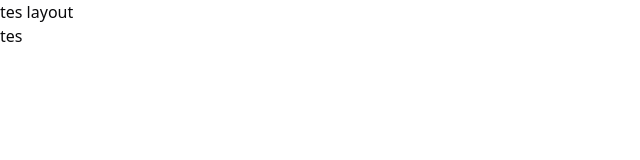
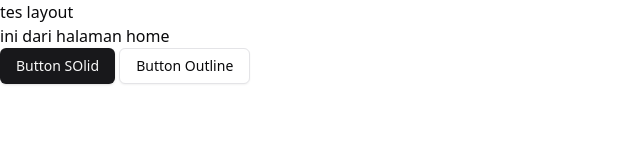
Before and after one commit to expdigitalsolution/landing-page, an Astro site: page / in a window 1280 px wide. Shown: the whole page, without its empty margins (0-640 px from the left). Built offline with nearby package versions, Linux system fonts and the light colour scheme; Astro itself is replaced by a stand-in of ours.

Commit message:
[feature] add sample button component

```diff
--- a/package.json
+++ b/package.json
@@ -14,6 +14,7 @@
     "@astrojs/react": "^3.6.2",
     "@astrojs/tailwind": "^5.1.0",
     "@radix-ui/react-icons": "^1.3.0",
+    "@radix-ui/react-slot": "^1.1.0",
     "@types/react": "^18.3.4",
     "@types/react-dom": "^18.3.0",
     "astro": "^4.14.5",
--- /dev/null
+++ b/src/components/ui/button.tsx
@@ -0,0 +1,57 @@
+import * as React from "react"
+import { Slot } from "@radix-ui/react-slot"
+import { cva, type VariantProps } from "class-variance-authority"
+
+import { cn } from "@/lib/utils"
+
+const buttonVariants = cva(
+  "inline-flex items-center justify-center whitespace-nowrap rounded-md text-sm font-medium transition-colors focus-visible:outline-none focus-visible:ring-1 focus-visible:ring-ring disabled:pointer-events-none disabled:opacity-50",
+  {
+    variants: {
+      variant: {
+        default:
+          "bg-primary text-primary-foreground shadow hover:bg-primary/90",
+        destructive:
+          "bg-destructive text-destructive-foreground shadow-sm hover:bg-destructive/90",
+        outline:
+          "border border-input bg-background shadow-sm hover:bg-accent hover:text-accent-foreground",
+        secondary:
+          "bg-secondary text-secondary-foreground shadow-sm hover:bg-secondary/80",
+        ghost: "hover:bg-accent hover:text-accent-foreground",
+        link: "text-primary underline-offset-4 hover:underline",
+      },
+      size: {
+        default: "h-9 px-4 py-2",
+        sm: "h-8 rounded-md px-3 text-xs",
+        lg: "h-10 rounded-md px-8",
+        icon: "h-9 w-9",
+      },
+    },
+    defaultVariants: {
+      variant: "default",
+      size: "default",
+    },
+  }
+)
+
+export interface ButtonProps
+  extends React.ButtonHTMLAttributes<HTMLButtonElement>,
+    VariantProps<typeof buttonVariants> {
+  asChild?: boolean
+}
+
+const Button = React.forwardRef<HTMLButtonElement, ButtonProps>(
+  ({ className, variant, size, asChild = false, ...props }, ref) => {
+    const Comp = asChild ? Slot : "button"
+    return (
+      <Comp
+        className={cn(buttonVariants({ variant, size, className }))}
+        ref={ref}
+        {...props}
+      />
+    )
+  }
+)
+Button.displayName = "Button"
+
+export { Button, buttonVariants }
--- a/src/pages/index.astro
+++ b/src/pages/index.astro
@@ -1,7 +1,13 @@
 ---
+import { Button } from "@/components/ui/button"
 import Layout from "../components/layout/layout.astro"
 ---
 
 <Layout>
-	tes
+	<div class="block">
+
+		ini dari halaman home
+	</div>
+	<Button>Button SOlid</Button>
+	<Button variant="outline">Button Outline</Button>
 </Layout>
```
Also changed, not shown: 1 other file.
